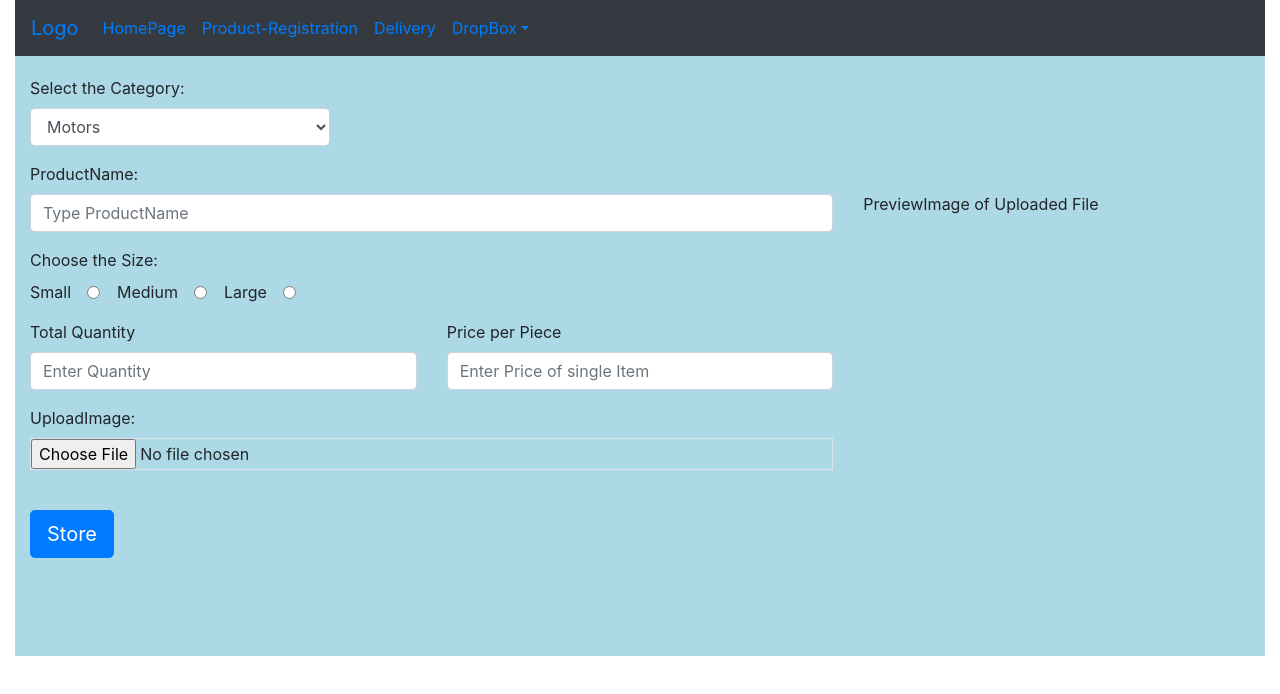
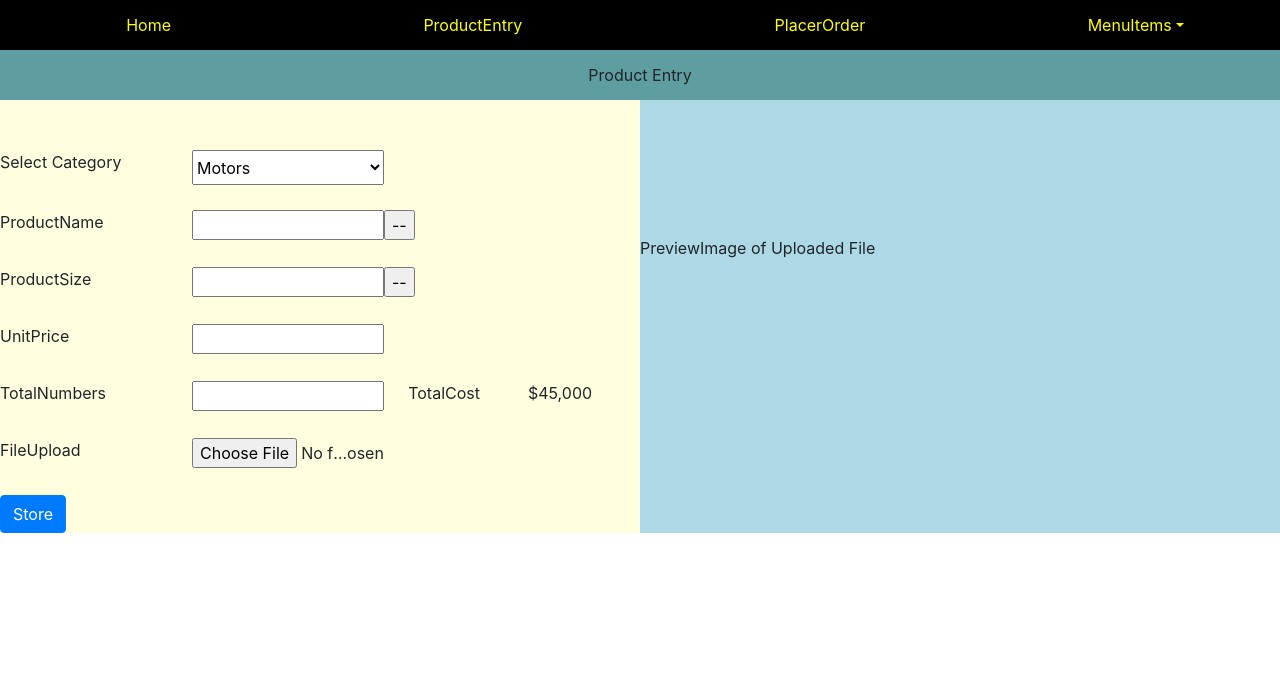
Before and after one commit to meeranmydeen45/Ecommerce_Front, a React (Create React App) app: page /register in a window 1280 px wide. Shown: the top 694 px of the page. Built offline with nearby package versions, Linux system fonts and the light colour scheme.

Commit message:
New Update

```diff
--- a/package.json
+++ b/package.json
@@ -9,6 +9,7 @@
     "axios": "^0.20.0",
     "bootstrap": "^4.5.3",
     "html2canvas": "^1.0.0-rc.7",
+    "jquery": "^3.5.1",
     "jspdf": "^2.1.1",
     "react": "^16.13.1",
     "react-dom": "^16.13.1",
--- a/src/App.css
+++ b/src/App.css
@@ -1,4 +1,51 @@
+*{
+    box-sizing:border-box;
+}
+body{
+    padding:0;
+    margin:0;
+}
+.containerBox{
+    background-color: cadetblue;
+    }
+.navbarHead{
+    display: flex;
+    justify-content: space-around;
+    line-height: 50px;
+    background-color: black;
+    }
+    .navbarHead .navbarText a{
+        text-decoration: none;
+        padding:5px 30px;
+        color:yellow;
+        cursor: pointer;
+        transition: all 0.5s ease;
+    }
+    .navbarHead .navbarText a:hover{
+        font-weight: bold;
+        background-color: yellow;
+        color:blue;
+    }
 
+  .dropdown{
+    cursor: pointer;
+    color:yellow;
+  }
+
+  .dropdown-menu div a{
+    text-decoration: none;
+    padding:0;
+    margin:0;
+    font-weight: bold;
+    color:black;
+
+  }
+  .dropdown-menu div:hover{
+    background-color:darkgray;
+}
+  .dropdown-menu div a:hover{
+    color:yellow;
+  }
 
 .div-Cart{
     text-align:center;
@@ -50,3 +97,182 @@ position: absolute;
 left:200px;
 
 }
+
+#divHead{
+    line-height:50px;
+    text-align:center;
+    }
+    #divBody{
+    display:flex;
+    background-color:lightyellow;
+    }
+    #left-Section{
+    flex:50%;
+    margin-top:50px;
+    flex-direction:column;
+
+    }
+    #right-Section{
+    flex:50%;
+    background-color:lightblue;
+    }
+
+    #div4{
+    display:flex;
+    margin-bottom:25px;
+    }
+
+    #div4-1{
+    flex:30%;
+    }
+
+    #div4-2{
+    flex:30%;
+    overflow:hidden;
+    }
+
+    #div4-3{
+    flex:15%;
+    text-align:right;
+    }
+
+    #div4-4{
+    flex:25%;
+    text-align: center;
+    }
+
+    #selectCategory{
+        width:100%;
+        height:35px;
+    }
+
+    input[type="text"]{
+    box-sizing:border-box;
+    width:100%;
+    }
+    input[type="file"]{
+    width:100%;
+    }
+
+    /* My Custom Modal Class Creation */
+
+    #modalBackground{
+    display:none;
+    position: absolute;
+    top:0;
+    width:100%;
+    padding:40px;
+    background-color:rgba(0,0,0,0.6);
+    z-index:1;
+    }
+    #myModal{
+      padding:25px;
+      width:80%;
+      height:600px;
+      background-image:linear-gradient(to top, pink, lightblue);
+      margin:auto;
+      box-shadow: 1px 8px 16px 2px lightseagreen;
+    }
+   #divModalClose{
+      text-align: end;
+       font-weight: bold;
+       font-size: 40px;
+
+   }
+   #divModalClose span:hover{
+    cursor: pointer;
+    color: mediumblue;
+   }
+   #divModalHeader{
+       display: flex;
+   }
+   #divModalHeader #searchTextBox{
+      width:50%;
+   }
+   #tableProductModal{
+    margin-top: 50px;
+       width:50%;
+   }
+
+   #tableProductModal th, td{
+
+       border: 1px solid blue;
+   }
+    @media screen and (max-width:855px){
+    #divBody{
+    display:flex;
+    flex-direction:column;
+    }
+    }
+
+
+    @media screen and (max-width:400px){
+    #divBody{
+    display:flex;
+    flex-direction:column;
+    }
+    #div4{
+    display:flex;
+    flex-direction:column;
+    }
+
+    #div4 #div4-3{
+    text-align:left;
+    }
+    #div4 #div4-4{
+    text-align:left;
+    }
+
+    }
+
+
+.orderContainer{
+    display: flex;
+}
+.o-container1{
+    flex:70%;
+}
+.o-container2{
+    flex:30%;
+}
+.newCategory{
+    width:100%;
+    height:93vh;
+    display: flex;
+    justify-content: center;
+    align-items: center;
+   background-color:darksalmon;
+
+}
+.newProducts{
+    width:100%;
+    height: 93vh;
+    display: flex;
+    justify-content: center;
+    align-items: center;
+    background-color:darksalmon;
+}
+
+.newProducts-Inner{
+    padding:20px;
+    width:50%;
+    transform: translateY(-50%);
+    border: 2px dotted blue;
+
+
+
+}
+
+.newCategory-inner{
+    padding:20px;
+    width:50%;
+    transform: translateY(-50%);
+    border: 2px dotted blue;
+
+}
+.textBoxNewRegister{
+    margin-bottom: 20px;
+}
+.buttonNewRegister{
+    width:20%;
+}
--- a/src/App.js
+++ b/src/App.js
@@ -7,7 +7,9 @@ import {store} from './Redux/Store'
 import OrderComponent from './Components/OrderComponent'
 import CardList from './Components/CartList'
 import {BrowserRouter, Switch, Route, NavLink} from 'react-router-dom'
-import ProductEntry from './Components/ProductEntry';
+import ProductEntry from './Components/ProductEntry'
+import NewCategory from './Components/NewCategory'
+import NewProducts from './Components/NewProducts'
 
 
 
@@ -17,28 +19,27 @@ class App extends React.Component {
 render(){
 
 
+
+
 return (
 
-<div className ="container-fluid">
+<div className="containerBox">
 <BrowserRouter>
-<nav className="navbar navbar-expand-md bg-dark">
-  <a href="/Logo" className="navbar-brand">Logo</a>
-  <ul className="navbar-nav">
-  <li className="nav-item"><NavLink to="/" className="nav-link">HomePage</NavLink></li>
-    <li className="nav-item"><NavLink to="/register" className="nav-link">Product-Registration</NavLink></li>
-    <li className="nav-item"><NavLink to="/order" className="nav-link">Delivery</NavLink></li>
+     <div className="navbarHead">
+       <div className="navbarText"><NavLink to="/">Home</NavLink></div>
+       <div className="navbarText"><NavLink to="/register">ProductEntry</NavLink></div>
+       <div className="navbarText"><NavLink to="/order">PlacerOrder</NavLink></div>
+       <div className="dropdown">
+  <div className="dropdown-toggle" data-toggle="dropdown">
+    MenuItems
+  </div>
+  <div className="dropdown-menu">
+    <div className="dropdown-item"><NavLink to="/newcategory">Add-Catergory</NavLink></div>
+    <div className="dropdown-item"><NavLink to="/newproducts">Add-Products</NavLink></div>
+  </div>
+</div>
 
-    <li className="nav-item dropdown">
-      <a href="/DropBox" className="nav-link dropdown-toggle" data-toggle="dropdown">DropBox</a>
-      <div className="dropdown-menu">
-       <a href="#" className="dropdown-item">Page 1</a>
-       <a href="#" className="dropdown-item">Page 2</a>
-       <NavLink to="/order" className="dropdown-item">Page 3</NavLink>
-      </div>
-      </li>
-  </ul>
-</nav>
-
+     </div>
 
      <div className="content">
 
@@ -48,6 +49,8 @@ return (
       <Route path="/register" component={ProductEntry}/>
       <Route path="/order" component={OrderComponent}/>
       <Route path ="/cardList" component={CardList}/>
+      <Route path ="/newcategory" component={NewCategory}/>
+      <Route path ="/newproducts" component={NewProducts}/>
       </Provider>
       </Switch>
 
--- /dev/null
+++ b/src/Components/NewCategory.js
@@ -0,0 +1,19 @@
+import React from 'react'
+
+function NewCategory(){
+
+return(
+<div className="newCategory">
+ <div className="newCategory-inner">
+ <div style={{textAlign:'center'}}><b>Register Your New Category</b></div>
+<input type="text" className="textBoxNewRegister"/>
+<input type="button" value="Save" className="buttonNewRegister"/>
+</div>
+</div>
+
+)
+
+
+}
+
+export default NewCategory
--- /dev/null
+++ b/src/Components/NewProducts.js
@@ -0,0 +1,19 @@
+import React from 'react'
+
+function NewProducts(){
+
+return(
+<div className="newProducts">
+<div className="newProducts-Inner">
+<div style={{textAlign:'center'}}><b>Register Your New Products</b></div>
+<input type="text" className="textBoxNewRegister"/>
+<input type="button" value="Save" className="buttonNewRegister"/>
+</div>
+</div>
+
+)
+
+
+}
+
+export default NewProducts
--- a/src/Components/OrderComponent.js
+++ b/src/Components/OrderComponent.js
@@ -6,13 +6,13 @@ import Cart from './Cart'
 export default function OrderComponent(){
 
 return(
-      <div className="row">
 
-      <div className="col-md-8">
+       <div className="orderContainer">
+      <div className="o-container1">
        <Product></Product>
       </div>
 
-      <div className="col-md-4">
+      <div className="o-container2">
         <Cart></Cart>
       </div>
 
--- a/src/Components/ProductEntry.js
+++ b/src/Components/ProductEntry.js
@@ -1,5 +1,7 @@
 import React from 'react'
 import axios from 'axios'
+import $ from 'jquery'
+
 
 
 class ProductEntry extends React.Component {
@@ -38,16 +40,14 @@ render(){
 
 
     const handleDropDownChange = e => {
+
      this.setState({categoryValue:e.target.value})
+
     }
 
     const handleTextBoxChange = e => {
        this.setState({[e.target.name]: e.target.value})
 
-    }
-
-    const handleCheckBoxSelection = e => {
-        this.setState({productSize: e.target.id})
     }
 
     const handleImageChange = e => {
@@ -60,7 +60,26 @@ render(){
         this.setState({ImageFile: e.target.files[0]})
     }
 
+    const handleModel = e => {
+     var modal =  document.getElementById('modalBackground')
+     modal.style.display = 'block'
+
+    }
+
+    const closeModal = e => {
+        var modal =  document.getElementById('modalBackground')
+        modal.style.display = 'none'
+
+    }
+
+    const tableSelect = e => {
+     var modal =  document.getElementById('modalBackground')
+     modal.style.display = 'none'
+     this.setState({productName:'LED'})
+    }
+
     const handleFormSumbit = e => {
+
 
          e.preventDefault()
         const formData = new FormData()
@@ -72,6 +91,7 @@ render(){
         formData.append('Cost', this.state.productPrize)
         formData.append('ImageFile', this.state.ImageFile)
 
+         console.log(this.state.categoryValue)
 
 
          axios.post(`https://localhost:44348/api/home/register`, formData)
@@ -85,102 +105,107 @@ render(){
 
 
 return(
-   <div className="container-fluid" style={{background:"lightblue", height:"600px"}}>
+  <div>
 
-   <div className="row">
-    <div className="col-md-8">
+  <div id="divHead">
+    Product Entry
+  </div>
+
+  <div id="divBody">
+  <div id="left-Section">
    <form onSubmit={handleFormSumbit}>
 
-    <div className="form-group" style={{width:"300px", marginTop:"20px"}}>
-        <label htmlFor="selectControl">Select the Category:</label>
-        <select className="form-control" id="selectControl" onChange={handleDropDownChange}>
+   <div id="div4">
+   <div id="div4-1"><label>Select Category</label></div>
+   <div id="div4-2">
+   <select onChange={handleDropDownChange} id="selectCategory">
          <option>Motors</option>
          <option>Tubes</option>
          <option>Pipes</option>
          <option>Wires</option>
         </select>
     </div>
-
-        <div className="form-group">
-        <label htmlFor="name">ProductName:</label>
-        <input type="text" className="form-control"
-        placeholder="Type ProductName"
-        name= "productName"
-        value={this.state.productName}
-        onChange={handleTextBoxChange}
-        />
+   <div id="div4-3"></div>
+   <div id="div4-4"></div>
    </div>
 
-
-        <div className="form-group">
-
-         <label htmlFor="Sizes">Choose the Size:</label>
-         <br/>
-
-        <div className="form-check-inline">
-            <label className="form-check-label">Small</label>
-            <input type="radio" className="form-check-input ml-3"
-            name="size" id="small"
-            onChange ={handleCheckBoxSelection}
-            />
+   <div id="div4">
+   <div id="div4-1"><label>ProductName</label></div>
+   <div id="div4-2"><input type="text" onChange={handleTextBoxChange} name="productName" value={this.state.productName}/></div>
+   <div id="div4-3" style={{textAlign:'left'}}>
+       <input type="button" value="--" onClick={handleModel}/>
+       </div>
+   <div id="div4-4"></div>
    </div>
 
-        <div className="form-check-inline">
-            <label className="form-check-label">Medium</label>
-            <input type="radio" className="form-check-input ml-3"
-            name="size" id="medium"
-            onChange = {handleCheckBoxSelection}
-            />
+   <div id="div4">
+   <div id="div4-1"><label>ProductSize</label></div>
+   <div id="div4-2"><input type="text" onChange={handleTextBoxChange} name="productSize"/></div>
+   <div id="div4-3" style={{textAlign:'left'}}><input type="button" value="--"/></div>
+   <div id="div4-4"></div>
    </div>
 
-        <div className="form-check-inline">
-            <label className="form-check-label">Large</label>
-            <input type="radio" className="form-check-input ml-3"
-            name="size" id="large"
-            onChange = {handleCheckBoxSelection}
-            />
-        </div>
+<div id="div4">
+<div id="div4-1"><label>UnitPrice</label></div>
+<div id="div4-2"><input type="text" onChange={handleTextBoxChange} name="productPrize"/></div>
+<div id="div4-3"></div>
+<div id="div4-4"></div>
 </div>
 
-        <div className="row">
-            <div className="col-md-6">
-                <div className="form-group">
-                    <label htmlFor="Quantity">Total Quantity</label>
-                    <input type="text" className="form-control" placeholder="Enter Quantity"
-                    value={this.state.productQuantity}
-                    name = "productQuantity"
-                    onChange={handleTextBoxChange}
-                    />
-                </div>
-            </div>
-            <div className="col-md-6">
-            <div className="form-group">
-                    <label htmlFor="Price">Price per Piece</label>
-                    <input type="text" className="form-control" placeholder="Enter Price of single Item"
-                    value={this.state.productPrize}
-                    name = "productPrize"
-                    onChange={handleTextBoxChange}
-                    />
-                </div>
-            </div>
+<div id="div4">
+<div id="div4-1"><label>TotalNumbers</label></div>
+<div id="div4-2"><input type="text" onChange={handleTextBoxChange} name="productQuantity"/></div>
+<div id="div4-3"><label>TotalCost</label></div>
+<div id="div4-4"><label>$45,000</label></div>
 </div>
 
-        <div className="form-group">
-            <label htmlFor="imageUpload">UploadImage:</label>
-            <input type="file" className="form-control-file border" onChange={handleImageChange}/>
+<div id="div4">
+<div id="div4-1"><label>FileUpload</label></div>
+<div id="div4-2"><input type="file" onChange={handleImageChange}/></div>
+<div id="div4-3"></div>
+<div id="div4-4"></div>
 </div>
 
-        <button type="submit" className="btn btn-primary btn-lg mt-4">Store</button>
+<div>
+<input type="submit" value="Store" className="btn btn-primary"/>
+</div>
 
    </form>
    </div>
 
-   <div className="col-md-4">
+   <div id="right-Section">
        <label htmlFor="previewImage">PreviewImage of Uploaded File</label>
        <img src={this.state.previewImage} alt ="" style={{height:"300px"}}/>
     </div>
 
  </div>
+
+    <div id="modalBackground">
+     <div id="myModal">
+       <div id="divModalClose"><span onClick={closeModal}>&times;</span></div>
+       <div id="divModalHeader">
+           <input type="text" id="searchTextBox" placeholder="TypeHere"/>
+           <input type="button" value="Search"/>
+       </div>
+       <div id="divModalBody">
+           <table id="tableProductModal">
+               <thead>
+                   <tr>
+                       <th></th>
+                       <th>ProductName</th>
+                   </tr>
+               </thead>
+               <tbody>
+                   <tr>
+                       <td><input type="button" value="select" onClick={tableSelect}/></td>
+                       <td>LED Lights</td>
+                   </tr>
+               </tbody>
+          </table>
+       </div>
+     </div>
+    </div>
+
     </div>
 )
 
```
Also changed, not shown: public/index.html (+5 -21 lines), 2 other files (tests, documents, lock files or other folders). Lines whose indentation alone changed are shown as unchanged.
